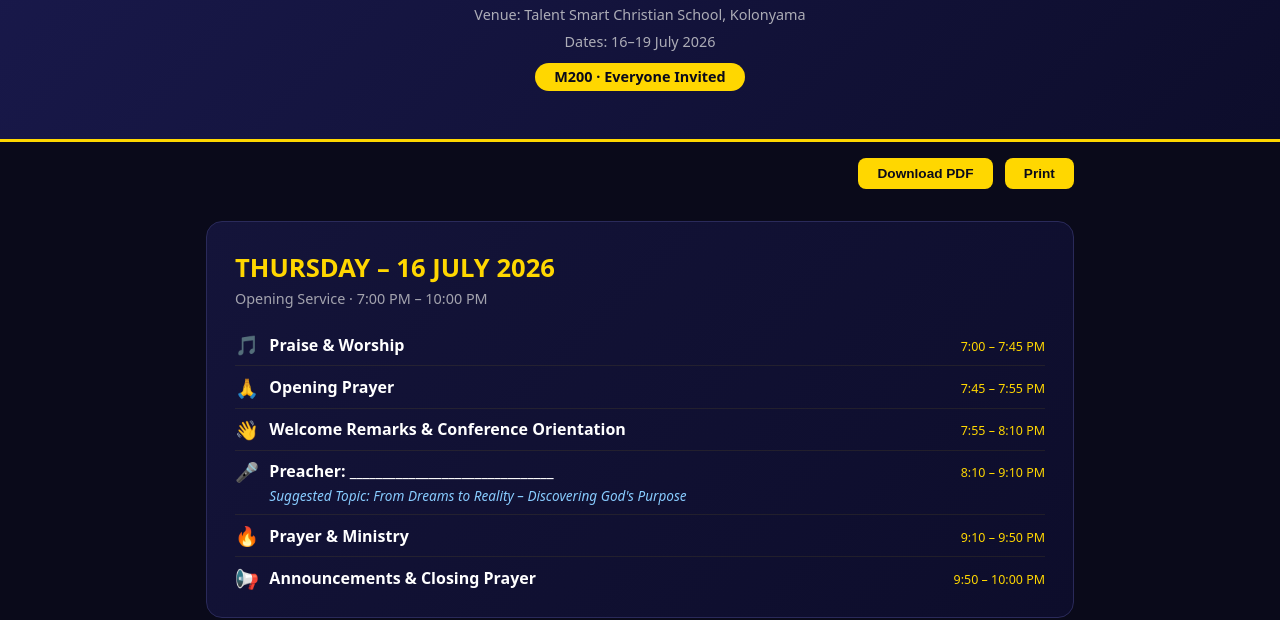
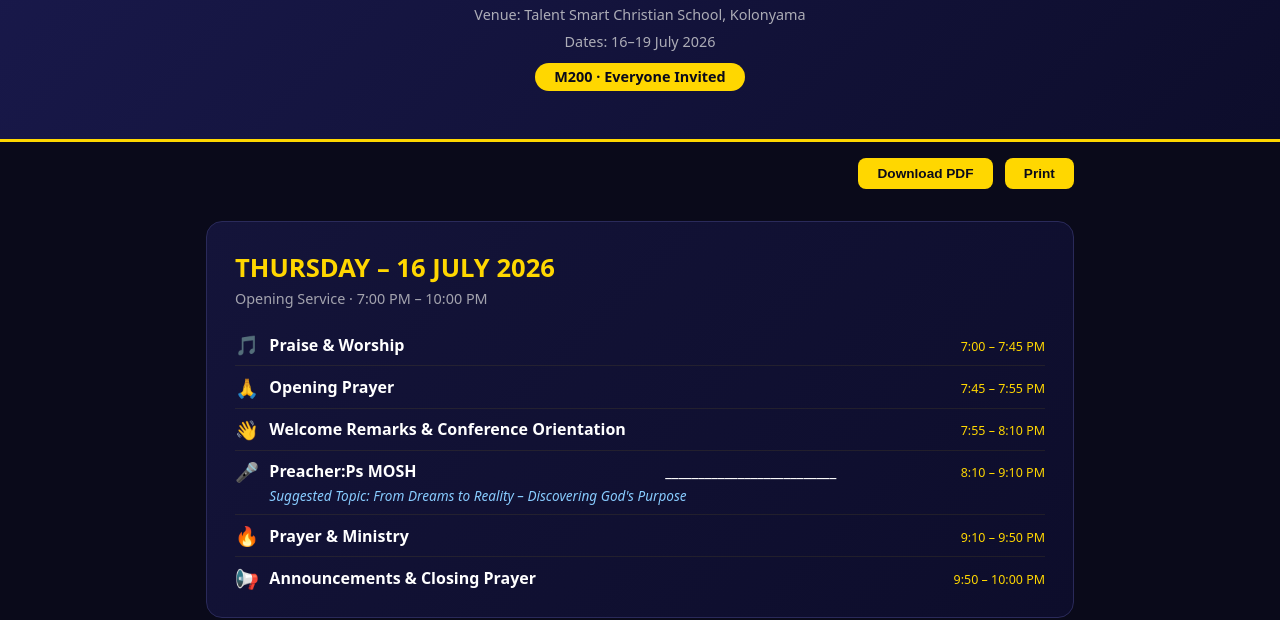
Before and after one commit to sydmosh/youthconference, a website: page index.html in a window 1280 px wide. Shown: the part 207-827 px from the top of the page. Drawn offline with Linux system fonts and the light colour scheme.

Commit message:
Update preacher name in session header

```diff
--- a/index.html
+++ b/index.html
@@ -244,7 +244,7 @@
           <span class="session-icon">🎤</span>
           <div class="session-body">
             <div class="session-header">
-              <h3>Preacher: _______________________________</h3>
+              <h3>Preacher:Ps MOSH</h3><br/> <h3>__________________________</h3>
               <span class="session-time">8:10 &ndash; 9:10 PM</span>
             </div>
             <p class="session-topic">Suggested Topic: From Dreams to Reality &ndash; Discovering God's Purpose</p>
```
